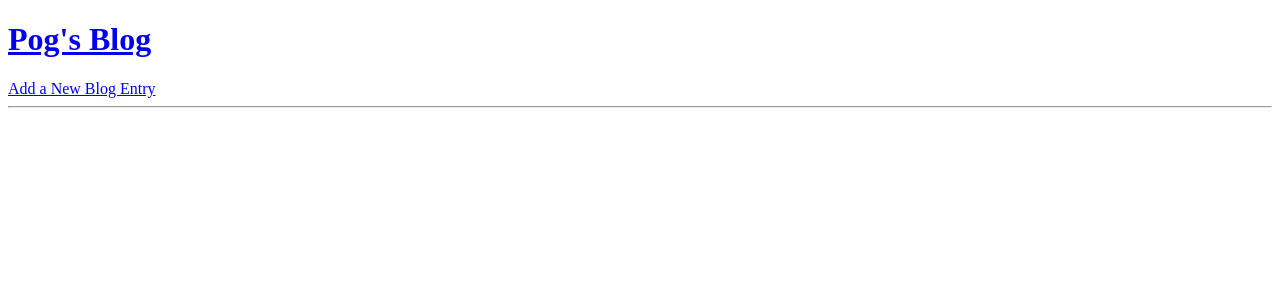
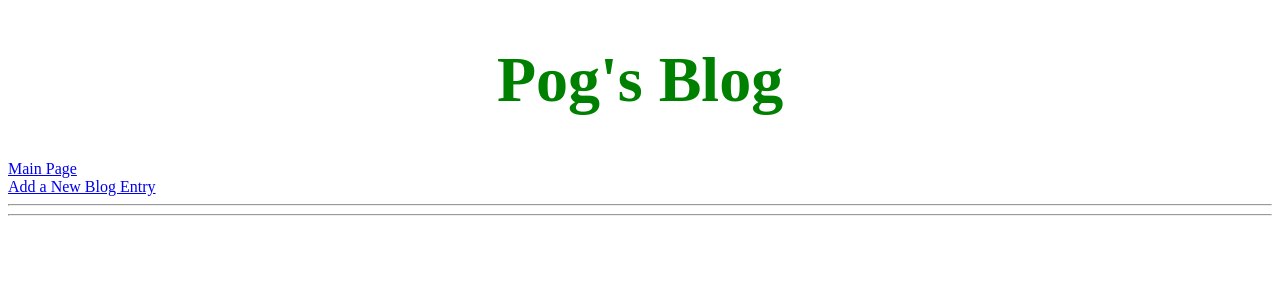
Before and after one commit to Bluewalker117/build_a_blog, a Flask app: page / in a window 1280 px wide. Shown: the top 300 px of the page. Run offline with Flask 2, Linux system fonts and the light colour scheme; data that the repository does not hold is empty.

Commit message:
CSS caused error message/redirect to not work

```diff
--- a/static/css.css
+++ b/static/css.css
@@ -1,5 +1,9 @@
 .error {
     color: blue;
+}
+
+.nav {
+    list-style-type:none
 }
 
 .navlink {
--- a/templates/base.html
+++ b/templates/base.html
@@ -2,18 +2,25 @@
 <html>
     <head>
         <title>Pog's Blog</title>
-        <style type="text/css">
-            .error {
-                color: blue;
-            }
-        </style>
+        <link rel= "stylesheet" type= "text/css" href="{{ url_for('static', filename='css.css')}}">
     </head>
     <body>
-        <h1>
-            <a href="/">Pog's Blog</a>
+        <h1 id="mainheading">
+            Pog's Blog
         </h1>
 
+        <a href="/" class="navlink">Main Page</a>
+        <form action="/" method="post">
+
+        <a href="/newpost" class="navlink">Add a New Blog Entry</a>
+        <form action="/newpost" method="post">
+
+        <hr>
+
+
+
         {% block content %}
+
         {% endblock %}
 
     </body>
--- a/templates/blog_display.html
+++ b/templates/blog_display.html
@@ -1,8 +1,7 @@
 {% extends "base.html" %}
 
 {% block content %}
-    <a href="/newpost">Add a New Blog Entry</a>
-    <form action="/newpost" method="post">
+
 
     <hr>
 
--- a/templates/blog_posts.html
+++ b/templates/blog_posts.html
@@ -1,8 +1,7 @@
 {% extends "base.html" %}
 
 {% block content %}
-    <a href="/newpost">Add a New Blog Entry</a>
-    <form action="/newpost" method="post">
+
 
     <hr>
 
```
